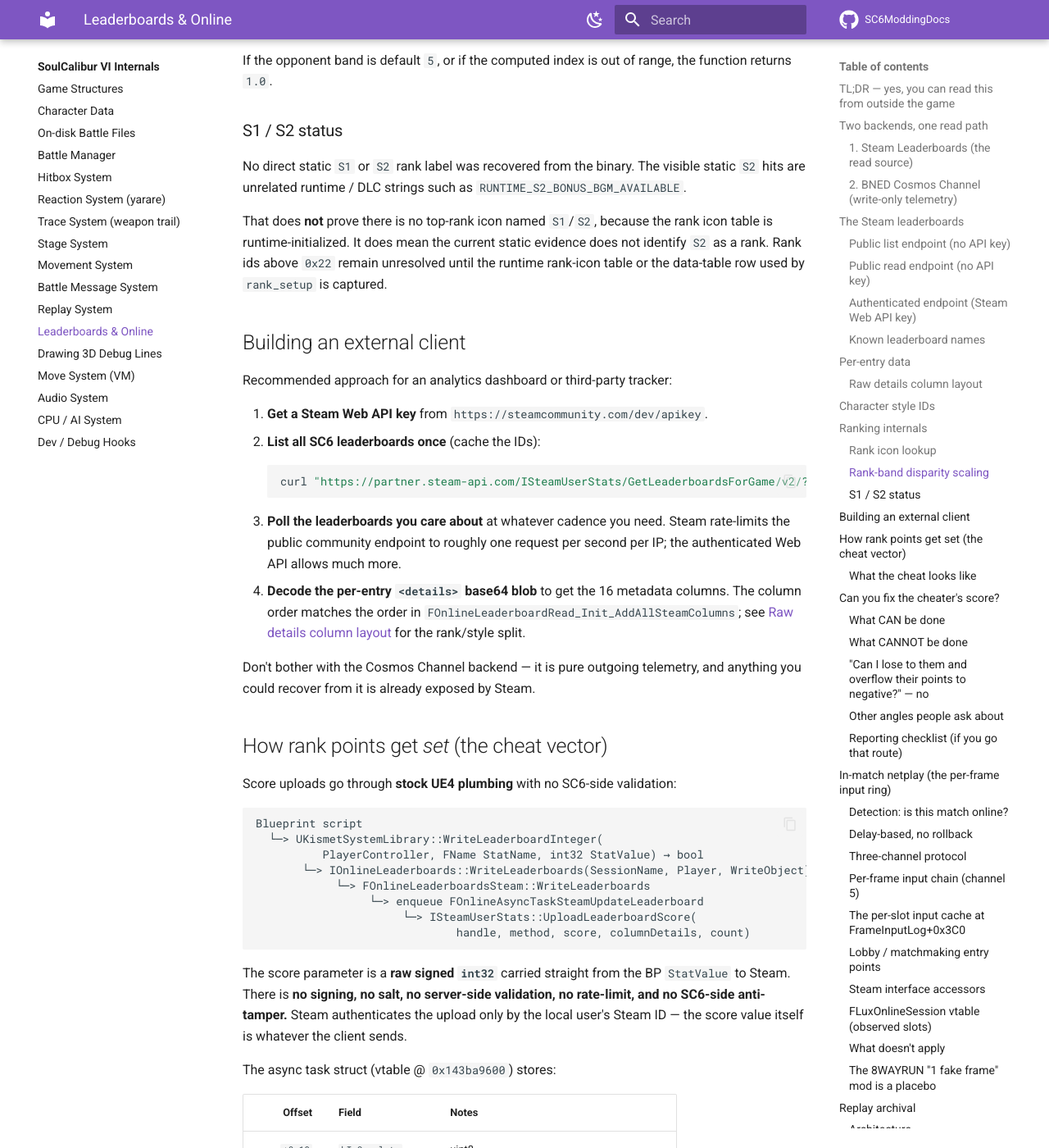
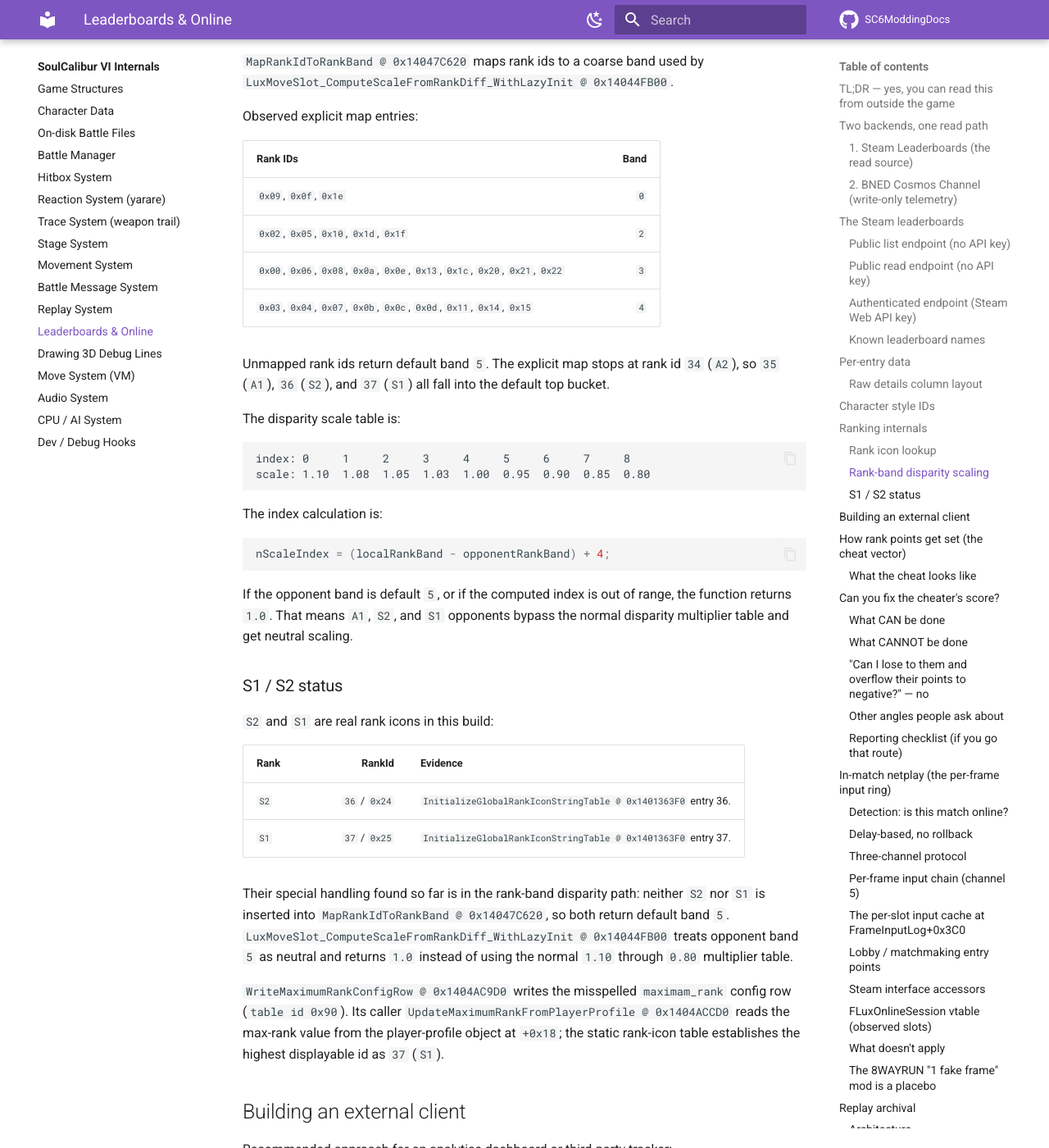
Before and after one commit to FottenSC/SC6ModdingDocs, an MkDocs documentation site: the page built from docs/sc6/leaderboards.md, in a window 1280 px wide and 1400 px high, scrolled down 7654 px. Shown: the whole window at 82% size. Built offline with MkDocs 1.6.1 and Material for MkDocs 9.7.7, drawn with Linux system fonts in a browser that asks for light colours; comment, search, counter and statistics services are not loaded; some of the changed text lies outside the part shown.

Commit message:
Document rank icon table and S1/S2 handling
- Record the runtime rank icon table initializer and entries
- Clarify S1/S2 as real rank icons and note default-band behavior
- Add related function references for rank config and UI lookup

````diff
--- a/docs/sc6/leaderboards.md
+++ b/docs/sc6/leaderboards.md
@@ -230,8 +230,9 @@ Partial `ULuxorMatchData` layout for rank/leaderboard fields:
 
 ### Rank icon lookup
 
-`GetRankIconStringByRankId @ 0x14050AFC0` is a bounds-checked lookup into the
-runtime rank-icon `FString` array:
+`GetRankIconStringByRankId @ 0x14050AFC0` is a bounds-checked lookup into a
+global rank-icon `FString` array initialized by
+`InitializeGlobalRankIconStringTable @ 0x1401363F0`:
 
 ```c
 FString* GetRankIconStringByRankId(int nRankId)
@@ -242,8 +243,25 @@ FString* GetRankIconStringByRankId(int nRankId)
 }
 ```
 
-The array is runtime-initialized, so the static file image does not expose the
-actual rank label strings.
+The initializer creates `0x26` entries:
+
+| RankId | Icon | RankId | Icon | RankId | Icon | RankId | Icon |
+|---:|---|---:|---|---:|---|---:|---|
+| `0` | `B` | `10` | `F1` | `20` | `D1` | `30` | `B1` |
+| `1` | `G5` | `11` | `E5` | `21` | `C5` | `31` | `A5` |
+| `2` | `G4` | `12` | `E4` | `22` | `C4` | `32` | `A4` |
+| `3` | `G3` | `13` | `E3` | `23` | `C3` | `33` | `A3` |
+| `4` | `G2` | `14` | `E2` | `24` | `C2` | `34` | `A2` |
+| `5` | `G1` | `15` | `E1` | `25` | `C1` | `35` | `A1` |
+| `6` | `F5` | `16` | `D5` | `26` | `B5` | `36` | `S2` |
+| `7` | `F4` | `17` | `D4` | `27` | `B4` | `37` | `S1` |
+| `8` | `F3` | `18` | `D3` | `28` | `B3` |  |  |
+| `9` | `F2` | `19` | `D2` | `29` | `B2` |  |  |
+
+`BuildRankingCardPayloadWithRankIconLookup @ 0x1407DAB70` contains a second
+fixed icon list under the `RankUpIconS` UI path and formats rank-name text ids
+as `ID_DLC7_RANK_NAME_%03d` from the matched icon index plus one. This confirms
+that `S2` and `S1` are rank icons, not just unrelated DLC/runtime strings.
 
 `GetAreaIconStringByAreaId @ 0x14050B3B0` is the equivalent area/region-icon
 lookup.
@@ -262,7 +280,9 @@ Observed explicit map entries:
 | `0x00`, `0x06`, `0x08`, `0x0a`, `0x0e`, `0x13`, `0x1c`, `0x20`, `0x21`, `0x22` | `3` |
 | `0x03`, `0x04`, `0x07`, `0x0b`, `0x0c`, `0x0d`, `0x11`, `0x14`, `0x15` | `4` |
 
-Unmapped rank ids return default band `5`.
+Unmapped rank ids return default band `5`. The explicit map stops at rank id
+`34` (`A2`), so `35` (`A1`), `36` (`S2`), and `37` (`S1`) all fall into the
+default top bucket.
 
 The disparity scale table is:
 
@@ -278,19 +298,29 @@ nScaleIndex = (localRankBand - opponentRankBand) + 4;
 ```
 
 If the opponent band is default `5`, or if the computed index is out of range,
-the function returns `1.0`.
+the function returns `1.0`. That means `A1`, `S2`, and `S1` opponents bypass
+the normal disparity multiplier table and get neutral scaling.
 
 ### S1 / S2 status
 
-No direct static `S1` or `S2` rank label was recovered from the binary. The
-visible static `S2` hits are unrelated runtime / DLC strings such as
-`RUNTIME_S2_BONUS_BGM_AVAILABLE`.
+`S2` and `S1` are real rank icons in this build:
 
-That does **not** prove there is no top-rank icon named `S1`/`S2`, because the
-rank icon table is runtime-initialized. It does mean the current static evidence
-does not identify `S2` as a rank. Rank ids above `0x22` remain unresolved until
-the runtime rank-icon table or the data-table row used by `rank_setup` is
-captured.
+| Rank | RankId | Evidence |
+|---|---:|---|
+| `S2` | `36` / `0x24` | `InitializeGlobalRankIconStringTable @ 0x1401363F0` entry 36. |
+| `S1` | `37` / `0x25` | `InitializeGlobalRankIconStringTable @ 0x1401363F0` entry 37. |
+
+Their special handling found so far is in the rank-band disparity path: neither
+`S2` nor `S1` is inserted into `MapRankIdToRankBand @ 0x14047C620`, so both
+return default band `5`. `LuxMoveSlot_ComputeScaleFromRankDiff_WithLazyInit @
+0x14044FB00` treats opponent band `5` as neutral and returns `1.0` instead of
+using the normal `1.10` through `0.80` multiplier table.
+
+`WriteMaximumRankConfigRow @ 0x1404AC9D0` writes the misspelled
+`maximam_rank` config row (`table id 0x90`). Its caller
+`UpdateMaximumRankFromPlayerProfile @ 0x1404ACCD0` reads the max-rank value from
+the player-profile object at `+0x18`; the static rank-icon table establishes the
+highest displayable id as `37` (`S1`).
 
 ## Building an external client
 
@@ -760,9 +790,13 @@ stages are flagged in the `MatchData` so the correct ring/wall config loads.
 | `GetLuxorMatchDataStyleId` | `0x142e1a270` | Reads `StyleId` from `ULuxorMatchData+0x48 + playerIndex*4`. |
 | `GetLuxorMatchDataRankId` | `0x142e192e0` | Calls player-slot vfunc `+0x90` with style id. |
 | `GetLuxorMatchDataRankPoint` | `0x142e19310` | Calls player-slot vfunc `+0x80` with style id. |
+| `InitializeGlobalRankIconStringTable` | `0x1401363f0` | Initializes the 38-entry rank icon table: `0=B`, `36=S2`, `37=S1`. |
 | `GetRankIconStringByRankId` | `0x14050afc0` | Bounds-checked rank-icon string lookup. |
+| `BuildRankingCardPayloadWithRankIconLookup` | `0x1407dab70` | Ranking-card UI path that maps rank icons to `ID_DLC7_RANK_NAME_%03d`. |
 | `MapRankIdToRankBand` | `0x14047c620` | Converts rank id to coarse rank band for disparity scaling. |
 | `LuxMoveSlot_ComputeScaleFromRankDiff_WithLazyInit` | `0x14044fb00` | Rank-band disparity multiplier table. |
+| `WriteMaximumRankConfigRow` | `0x1404ac9d0` | Writes the `maximam_rank` config row from the profile max-rank value. |
+| `WriteMatchingRankDisparityRow` | `0x1404ae020` | Writes `matching_rank_disparity` rows keyed by mode and rank-point delta. |
 | `LuxRanking_BuildPayload_FromSteamLeaderboardRead` | `0x1405a70e0` | Steam → UI payload transform — **hook to filter cheated entries from the local UI.** |
 | `LuxRankedMatch_BuildKpiPayload_PostMatch` | `0x1405a8840` | Outgoing KPI payload (BNED, not Steam) |
 | `CosmosChannel_BuildGetEnvRequest` | `0x14301b850` | BNED bootstrap |
````
